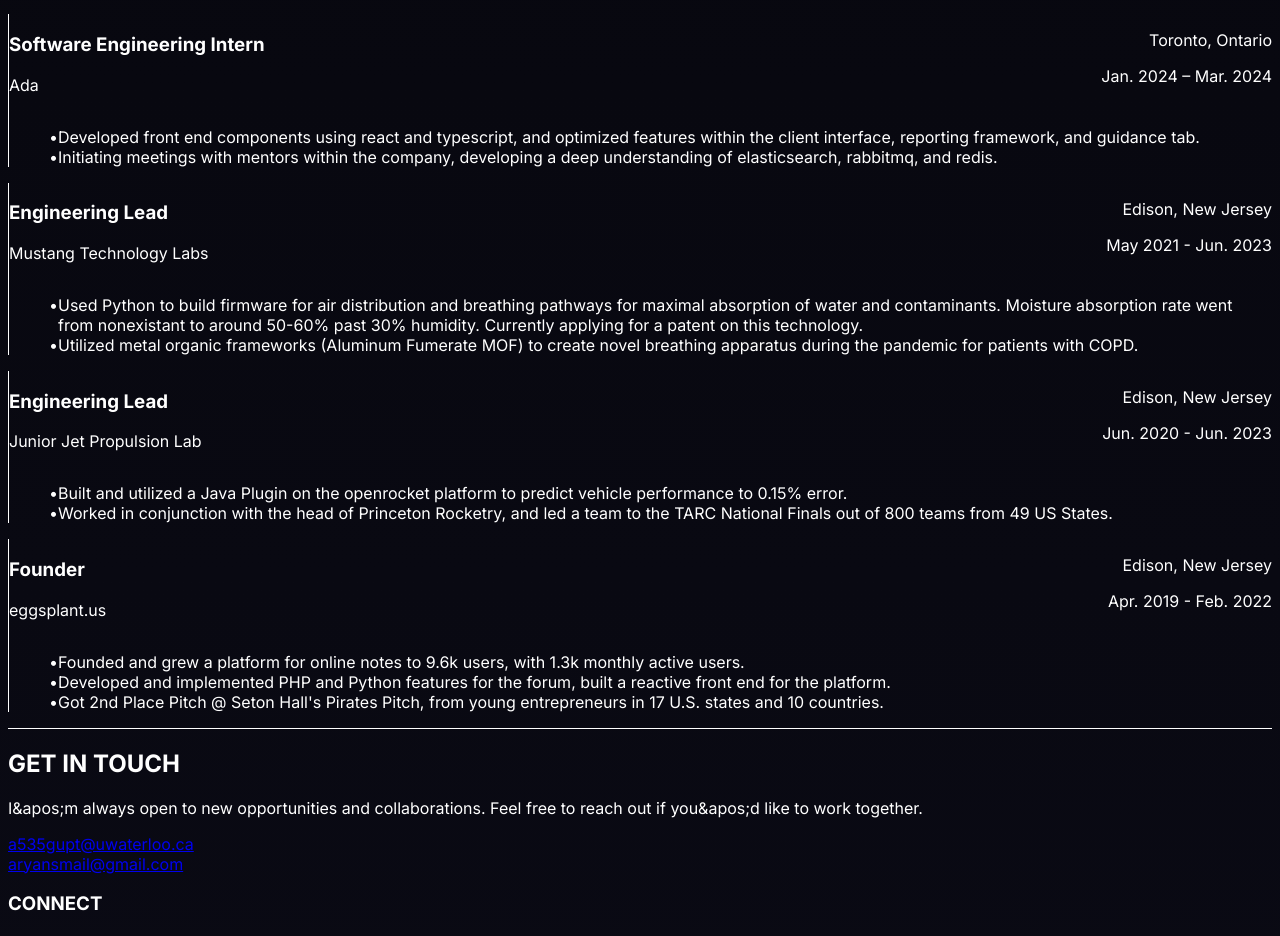
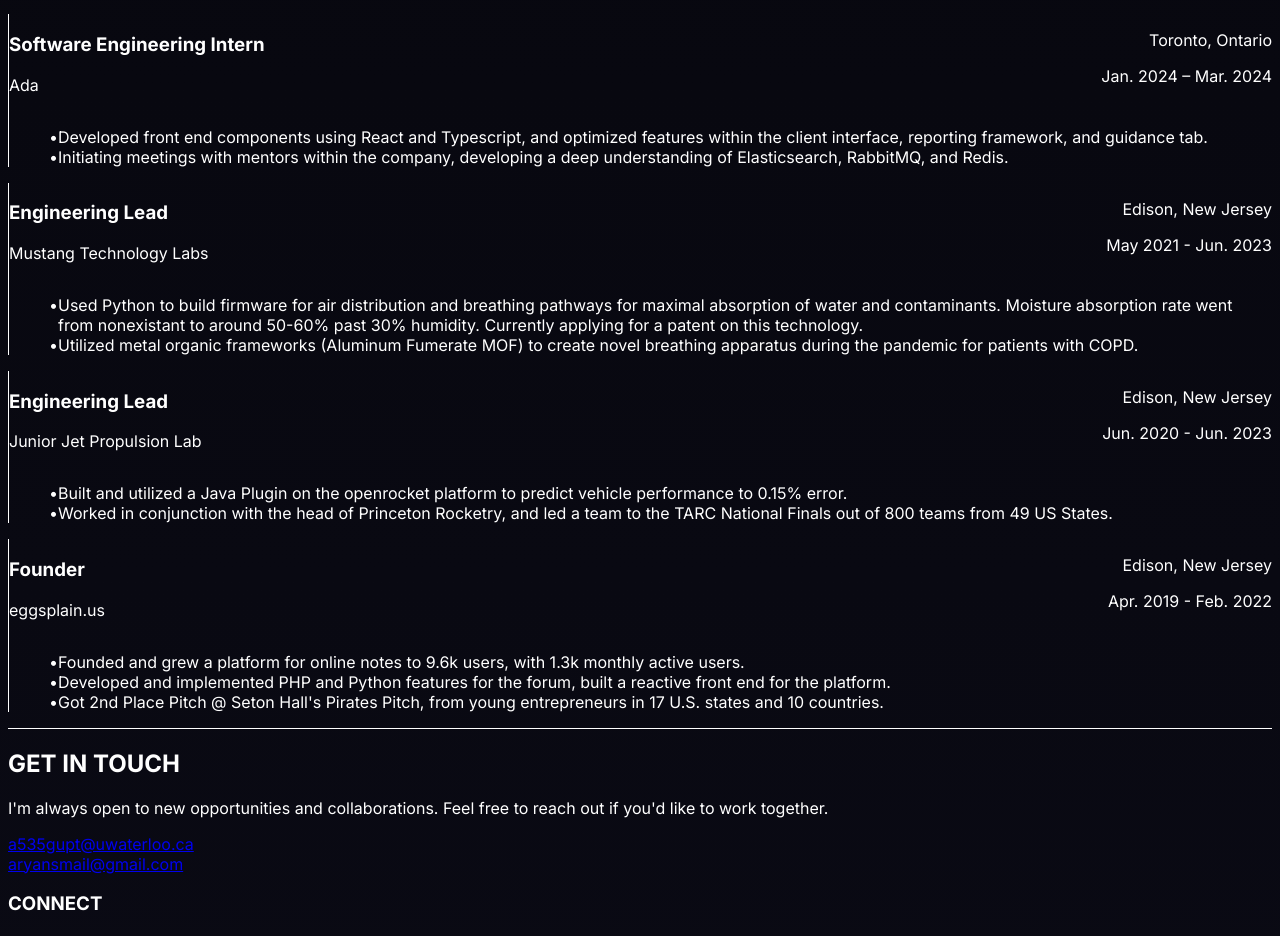
Before and after one commit to Tumph/www, a Next.js app: page / in a window 1280 px wide. Shown: the part 3832-4768 px from the top of the page. Built offline with nearby package versions, Linux system fonts and the light colour scheme.

Commit message:
fixed apostrophe

```diff
--- a/src/components/experience.tsx
+++ b/src/components/experience.tsx
@@ -27,8 +27,8 @@
     location: "Toronto, Ontario",
     period: "Jan. 2024 – Mar. 2024",
     description: [
-      "Developed front end components using react and typescript, and optimized features within the client interface, reporting framework, and guidance tab.",
-      "Initiating meetings with mentors within the company, developing a deep understanding of elasticsearch, rabbitmq, and redis."
+      "Developed front end components using React and Typescript, and optimized features within the client interface, reporting framework, and guidance tab.",
+      "Initiating meetings with mentors within the company, developing a deep understanding of Elasticsearch, RabbitMQ, and Redis."
     ]
   },
   {
@@ -56,7 +56,7 @@
   {
     id: 5,
     title: "Founder",
-    company: "eggsplant.us",
+    company: "eggsplain.us",
     location: "Edison, New Jersey",
     period: "Apr. 2019 - Feb. 2022",
     description: [
--- a/src/components/footer.tsx
+++ b/src/components/footer.tsx
@@ -5,7 +5,7 @@
         <div>
           <h2 className="text-3xl font-bold mb-6 tracking-tight">GET IN TOUCH</h2>
           <p className="text-gray-300 mb-8 max-w-md">
-            {"I&apos;m always open to new opportunities and collaborations. Feel free to reach out if you&apos;d like to work together."}
+            {"I'm always open to new opportunities and collaborations. Feel free to reach out if you'd like to work together."}
           </p>
           <div className="space-y-4">
             <a
```
